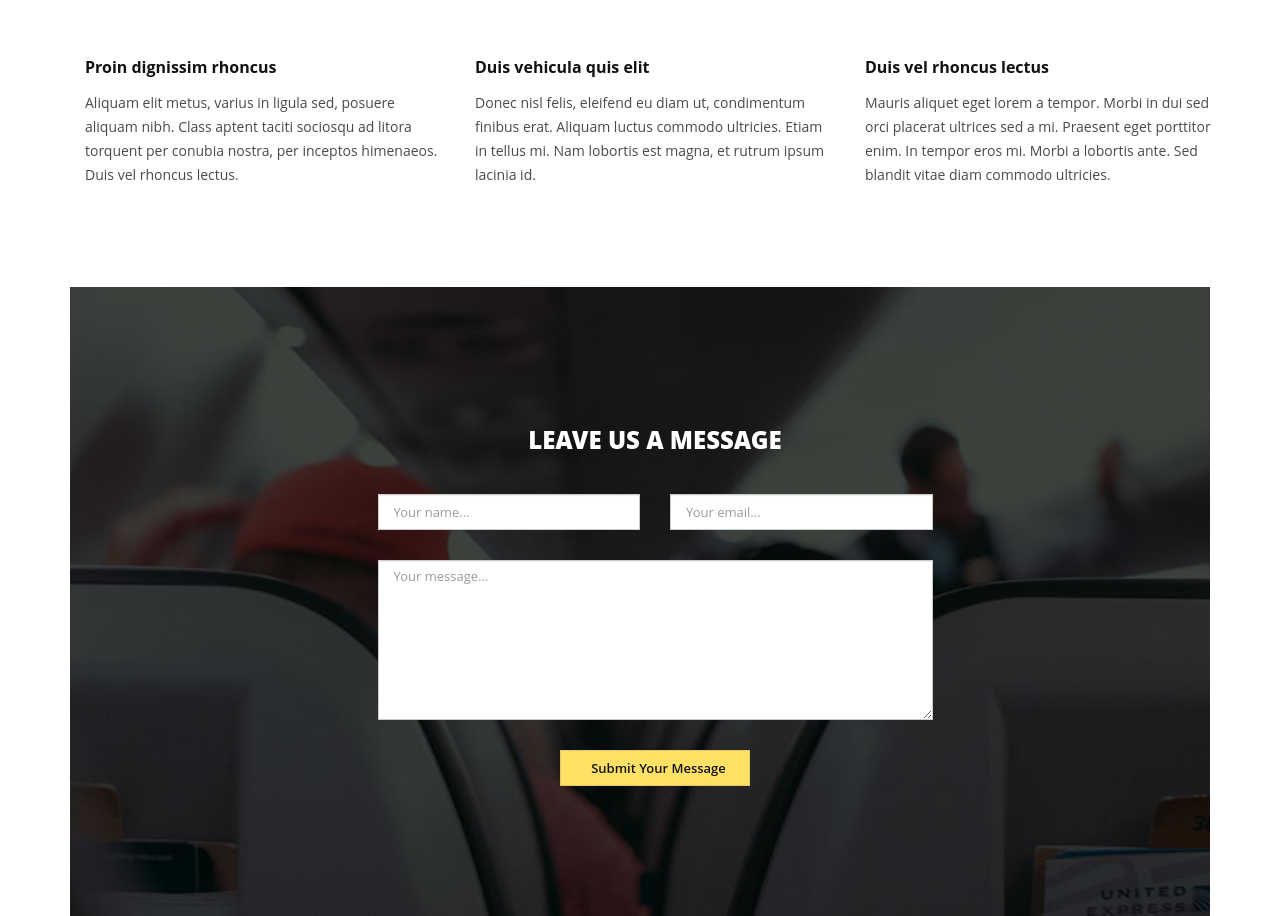
After one commit to phanhuytran/BanVeChuyenBay, a Flask app: template app/templates/contact.html in a window 1280 px wide. The commit adds this page. Shown: the part 913-1829 px from the top of the page. Run offline with Flask 2, Linux system fonts and the light colour scheme; the template is opened without the code that fills it, so the values that code supplies are empty; some libraries are stand-ins or nearby versions.

Commit message:
Chỉnh sửa html và css, 07/12/2020 (Huy)

```diff
--- a/app/main.py
+++ b/app/main.py
@@ -4,6 +4,8 @@ from app.admin import *
 from flask_login import login_user
 import os
 from app.utils import *
+
+
 
 
 @app.route("/login", methods=['POST', 'GET'])
@@ -17,6 +19,7 @@ def login_staff():
         user = Account.query.join(Staff, Staff.id == Account.id)\
                             .filter(Account.username == username, Account.password == password)\
                             .add_columns(Account.id, Staff.user_role).first()
+
 
         if user:
             acc = Account.query.filter(Account.id == user.id).first()
@@ -32,7 +35,6 @@ def login_staff():
         return render_template('login.html')
 
     return redirect(url_for("index"))
-
 
 @app.route('/logout')
 def logout_usr():
@@ -100,18 +102,30 @@ def register():
 
         elif add_account(id_staff=id_staff,
                             username=username, password=password):
-                    return redirect('/login')
+                    return redirect('/admin')
     return render_template('admin/registration.html', message=message)
 
 
 @app.route("/air-ticket-sales")
 def air_ticket_sales():
     return render_template("air-ticket-sales.html")
+#huy
 
+@app.route("/search-flight", methods=['POST','GET'])
+def search_flight():
+    airports = get_all_airport()
+    if request.method == 'POST':
+        departure = request.form.get('from_locate')
+        arrival = request.form.get('to_locate')
+        date_flight = request.form.get('date_flight')
 
-@app.route("/search-flight")
-def search_flight():
-    return render_template("search-flight.html")
+        schedules = get_schedule(arrival_locate = arrival, depature_locate = departure,date = date_flight)
+        if schedules:
+            return render_template("search-flight.html", airports=airports, schedules=schedules)
+        else:
+            return render_template("search-flight.html", airports=airports)
+
+    return render_template("search-flight.html",airports=airports)
 
 
 @app.route("/receive-flight-schedule")
--- a/app/static/css/style.css
+++ b/app/static/css/style.css
@@ -178,7 +178,6 @@
 	margin-top: 100px;
 	margin: 100px -2.8% 0 0;
 	background-color: #f4f4f4;
-	padding: 80px 0px;
 }
 
 #recommended-hotel .tabs {
--- a/app/static/css/tooplate-style.css
+++ b/app/static/css/tooplate-style.css
@@ -38,8 +38,8 @@ p {
 }
 
 .section-heading h2 {
-	margin-top: 0px;
-	margin-bottom: 60px;
+	margin-top: 40px;
+	margin-bottom: 40px;
 	text-align: center;
 	font-size: 24px;
 	text-transform: uppercase;
@@ -349,7 +349,55 @@ footer p em {
 	background-size: cover;
 	background-position: center center;
 	text-align: center;
-	padding-top: 50px;
+}
+
+.contact-form-2 input {
+	font-size: 13px;
+	margin-bottom: 30px;
+	width: 100%;
+	height: 36px;
+	padding-left: 15px;
+	background-color: #fff;
+	color: #4a4a4a;
+	outline: none;
+	border-radius: 0px;
+}
+
+.contact-form-2 textarea {
+	font-size: 13px;
+	margin-bottom: 30px;
+	width: 100%;
+	height: 160px;
+	max-height: 250px;
+	padding-left: 15px;
+	background-color: #fff;
+	color: #4a4a4a;
+	outline: none;
+	border-radius: 0px;
+}
+
+.contact-form-2 .btn-contact {
+	outline: none;
+	width: 190px;
+	height: 36px;
+	background-color: #ffe165;
+	font-size: 13px;
+	color: #121212;
+	font-weight: 600;
+	border-radius: 0px;
+}
+
+.contact-form-2 {
+	background-image: url(../img/contact-bg.jpg);
+	background-repeat: no-repeat;
+	background-size: cover;
+	background-position: center center;
+	text-align: center;
+	padding: 100px 0px;
+}
+
+.contact-form-2 h2 {
+	color: #fff;
 }
 
 @media (max-width: 991px) {
--- a/app/templates/base/index.html
+++ b/app/templates/base/index.html
@@ -69,9 +69,13 @@
 
     <div class="navbar">
         <a href="#" style="width:12%"><img src="{{ url_for('static', filename='img/vna.png') }}"></a>
-        <a class="navbar-hover" href="#"><i class="fa fa-fw fa-home"></i> Home</a>
-        <a class="navbar-hover" href="#"><i class="fa fa-fw fa-search"></i> Search</a>
-        <a class="navbar-hover" href="#"><i class="fa fa-fw fa-envelope"></i> Contact</a>
+        <a class="navbar-hover" href="{{ url_for('search_flight') }}"><i class="fa fa-fw fa-home"></i> Home</a>
+        <a class="navbar-hover" href="{{ url_for('search_flight') }}"><i class="fa fa-fw fa-search"></i> Search</a>
+        <a class="navbar-hover" href="{{ url_for('air_ticket_sales') }}"><i class="fa fa-fw fa-plane"></i> Book Tickets</a>
+        {% if current_user.is_authenticated %}
+            <a class="navbar-hover" href="#"><i class="fa fa-fw fa-file"></i> Report</a>
+        {% endif %}
+        <a class="navbar-hover" href="{{ url_for('contact') }}"><i class="fa fa-fw fa-envelope"></i> Contact</a>
         <div class="nav navbar-nav navbar-right">
             {% if current_user.is_authenticated %}
                 <span class="hover-user">
--- /dev/null
+++ b/app/templates/contact.html
@@ -0,0 +1,84 @@
+{% extends 'base/index.html' %}
+
+{% block function %}
+    <section class="contact-us">
+        <div class="container">
+            <div class="row">
+                <div class="col-md-12">
+                    <div class="section-heading">
+                        <h2>Contact Information</h2>
+                        <p> Pellentesque quis turpis et lectus auctor gravida ut vel orci. Proin et tempus nunc. Proin sed justo neque. Donec et tempus ligula, et gravida elit. Vivamus vitae placerat metus.</p>
+                    </div>
+                </div>
+                <div class="col-md-6">
+                    <img src="{{ url_for('static', filename='img/contact-01.jpg') }}" alt="">
+                </div>
+                <div class="col-md-6">
+                    <img src="{{ url_for('static', filename='img/contact-02.jpg') }}" alt="">
+                </div>
+                <div class="col-md-4">
+                    <h6>Proin dignissim rhoncus</h6>
+                    <p>Aliquam elit metus, varius in ligula sed, posuere aliquam nibh. Class aptent taciti sociosqu ad litora torquent per conubia nostra, per inceptos himenaeos. Duis vel rhoncus lectus.</p>
+                </div>
+                <div class="col-md-4">
+                    <h6>Duis vehicula quis elit</h6>
+                    <p>Donec nisl felis, eleifend eu diam ut, condimentum finibus erat. Aliquam luctus commodo ultricies. Etiam in tellus mi. Nam lobortis est magna, et rutrum ipsum lacinia id.</p>
+                </div>
+                <div class="col-md-4">
+                    <h6>Duis vel rhoncus lectus</h6>
+                    <p>Mauris aliquet eget lorem a tempor. Morbi in dui sed orci placerat ultrices sed a mi. Praesent eget porttitor enim. In tempor eros mi. Morbi a lobortis ante. Sed blandit vitae diam commodo ultricies.</p>
+                </div>
+            </div>
+        </div>
+    </section>
+
+    <section class="contact-form-2">
+        <div class="container">
+            <div class="row">
+                <div class="col-md-12">
+                    <div class="section-heading">
+                        <h2>Leave us a message</h2>
+                    </div>
+                </div>
+                <div class="col-md-6 col-md-offset-3">
+                    <form id="contact" action="#" method="post">
+                        <div class="row">
+                            <div class="col-md-6">
+                                <fieldset>
+                                    <input name="name" type="text" class="form-control" id="name" placeholder="Your name..." required="">
+                                </fieldset>
+                            </div>
+                            <div class="col-md-6">
+                                <fieldset>
+                                    <input name="email" type="text" class="form-control" id="email" placeholder="Your email..." required="">
+                                </fieldset>
+                            </div>
+                            <div class="col-md-12">
+                                <fieldset>
+                                    <textarea name="message" rows="6" class="form-control" id="message" placeholder="Your message..." required=""></textarea>
+                                </fieldset>
+                            </div>
+                            <div class="col-md-12">
+                                <fieldset>
+                                    <input type="submit" class="btn-contact" value="Submit Your Message"/>
+                                </fieldset>
+                            </div>
+                        </div>
+                    </form>
+                </div>
+            </div>
+        </div>
+    </section>
+
+    <section class="map">
+        <div class="container">
+            <div class="row">
+                <div class="col-md-12">
+                    <div id="map">
+                        <iframe src="https://www.google.com/maps/embed?pb=!1m18!1m12!1m3!1d15738110.955688218!2d96.86300237702812!3d15.628352495661527!2m3!1f0!2f0!3f0!3m2!1i1024!2i768!4f13.1!3m3!1m2!1s0x31157a4d736a1e5f%3A0xb03bb0c9e2fe62be!2zVmnhu4d0IE5hbQ!5e0!3m2!1svi!2sth!4v1607137071634!5m2!1svi!2sth" width="100%" height="500" frameborder="0" style="border:0" allowfullscreen></iframe>
+                    </div>
+                </div>
+            </div>
+        </div>
+    </section>
+{% endblock %}
```
